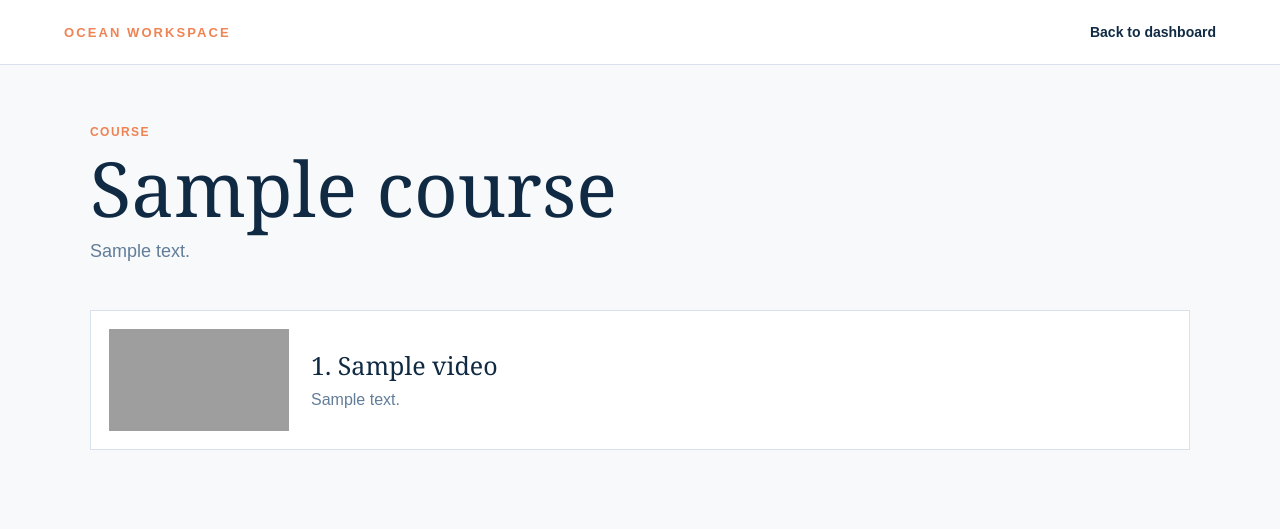
After one commit to priyanshu-k32/video-streaming-site, a Django app: page /courses/1/ in a window 1280 px wide. The commit adds this page. Shown: the top 529 px of the page. Run offline with Django 5.2, Linux system fonts and the light colour scheme; a user stored in the database is signed in; tables that the repository leaves empty hold one stand-in row (values such as "Sample post"); grey boxes are pictures that could not be loaded.

Commit message:
Add courses with grouped videos

```diff
--- a/core/models.py
+++ b/core/models.py
@@ -5,7 +5,22 @@ from django.core.exceptions import ValidationError
 from django.db import models
 
 
+class Course(models.Model):
+	title = models.CharField(max_length=200)
+	description = models.TextField(blank=True)
+	is_published = models.BooleanField(default=True)
+	created_at = models.DateTimeField(auto_now_add=True)
+	order = models.PositiveIntegerField(default=0)
+
+	class Meta:
+		ordering = ['order', '-created_at']
+
+	def __str__(self):
+		return self.title
+
+
 class Video(models.Model):
+	course = models.ForeignKey(Course, on_delete=models.CASCADE, related_name='videos', null=True, blank=True)
 	title = models.CharField(max_length=200)
 	description = models.TextField(blank=True)
 	youtube_url = models.URLField('YouTube URL')
--- /dev/null
+++ b/core/templates/core/course_detail.html
@@ -0,0 +1,47 @@
+<!doctype html>
+<html lang="en">
+<head>
+    <meta charset="utf-8">
+    <meta name="viewport" content="width=device-width, initial-scale=1">
+    <title>{{ course.title }} | Ocean</title>
+    <style>
+        :root { --ink: #102a43; --muted: #627d98; --line: #d9e2ec; --accent: #ef8354; --paper: #f7f9fb; }
+        * { box-sizing: border-box; }
+        body { margin: 0; color: var(--ink); background: var(--paper); font-family: Arial, sans-serif; }
+        header { display: flex; align-items: center; justify-content: space-between; padding: 24px 5vw; border-bottom: 1px solid var(--line); background: #fff; }
+        .brand { color: var(--accent); font: 700 13px Arial, sans-serif; letter-spacing: .16em; text-transform: uppercase; }
+        .back { color: var(--ink); font-size: 14px; font-weight: 700; text-decoration: none; }
+        main { width: min(1100px, 90vw); margin: 0 auto; padding: 60px 0 80px; }
+        .eyebrow { color: var(--accent); font-size: 12px; font-weight: 700; letter-spacing: .12em; text-transform: uppercase; }
+        h1 { margin: 12px 0; font: 400 clamp(42px, 7vw, 76px)/.98 Georgia, 'Times New Roman', serif; }
+        .intro { max-width: 650px; margin: 0 0 44px; color: var(--muted); font-size: 18px; line-height: 1.6; }
+        .video-list { display: grid; gap: 14px; }
+        .video-row { display: flex; align-items: center; gap: 22px; padding: 18px; border: 1px solid var(--line); background: #fff; text-decoration: none; }
+        .video-row img { width: 180px; aspect-ratio: 16 / 9; object-fit: cover; }
+        .video-row h2 { margin: 0 0 6px; color: var(--ink); font: 400 25px Georgia, serif; }
+        .video-row p { margin: 0; color: var(--muted); line-height: 1.5; }
+        .empty { padding: 30px; border: 1px dashed var(--line); color: var(--muted); }
+        @media (max-width: 600px) { .video-row { align-items: flex-start; flex-direction: column; } .video-row img { width: 100%; } }
+    </style>
+</head>
+<body>
+    <header><div class="brand">Ocean workspace</div><a class="back" href="{% url 'dashboard' %}">Back to dashboard</a></header>
+    <main>
+        <div class="eyebrow">Course</div>
+        <h1>{{ course.title }}</h1>
+        {% if course.description %}<p class="intro">{{ course.description }}</p>{% endif %}
+        {% if videos %}
+            <div class="video-list">
+                {% for video in videos %}
+                    <a class="video-row" href="{% url 'video_detail' video.pk %}">
+                        <img src="https://img.youtube.com/vi/{{ video.youtube_id }}/hqdefault.jpg" alt="">
+                        <div><h2>{{ forloop.counter }}. {{ video.title }}</h2><p>{{ video.description|default:'Open video' }}</p></div>
+                    </a>
+                {% endfor %}
+            </div>
+        {% else %}
+            <div class="empty">Videos for this course will appear here.</div>
+        {% endif %}
+    </main>
+</body>
+</html>
--- a/core/urls.py
+++ b/core/urls.py
@@ -4,6 +4,7 @@ from . import views
 
 urlpatterns = [
     path('', views.dashboard, name='dashboard'),
+    path('courses/<int:pk>/', views.course_detail, name='course_detail'),
     path('videos/<int:pk>/', views.video_detail, name='video_detail'),
     path('health/', views.health, name='health'),
 ]
--- a/core/views.py
+++ b/core/views.py
@@ -1,21 +1,42 @@
 from django.contrib.auth import login
 from django.contrib.auth.decorators import login_required
 from django.contrib.auth.forms import UserCreationForm
+from django.db.models import Q
 from django.http import JsonResponse
 from django.shortcuts import get_object_or_404, redirect, render
 
-from .models import Video
+from .models import Course, Video
 
 
 @login_required
 def dashboard(request):
-	videos = Video.objects.filter(is_published=True)
-	return render(request, 'core/dashboard.html', {'videos': videos})
+	courses = Course.objects.filter(is_published=True).prefetch_related('videos')
+	uncategorized_videos = Video.objects.filter(course__isnull=True, is_published=True)
+	return render(request, 'core/dashboard.html', {
+		'courses': courses,
+		'uncategorized_videos': uncategorized_videos,
+	})
+
+
+@login_required
+def course_detail(request, pk):
+	course = get_object_or_404(
+		Course.objects.prefetch_related('videos'),
+		pk=pk,
+		is_published=True,
+	)
+	videos = course.videos.filter(is_published=True)
+	return render(request, 'core/course_detail.html', {'course': course, 'videos': videos})
 
 
 @login_required
 def video_detail(request, pk):
-	video = get_object_or_404(Video, pk=pk, is_published=True)
+	video = get_object_or_404(
+		Video,
+		Q(course__isnull=True) | Q(course__is_published=True),
+		pk=pk,
+		is_published=True,
+	)
 	return render(request, 'core/video_detail.html', {'video': video})
 
 
```
Also changed, not shown: core/admin.py (+18 -3 lines), core/templates/core/dashboard.html (+34 -12 lines), core/migrations/0002_course_video_course.py (added).
